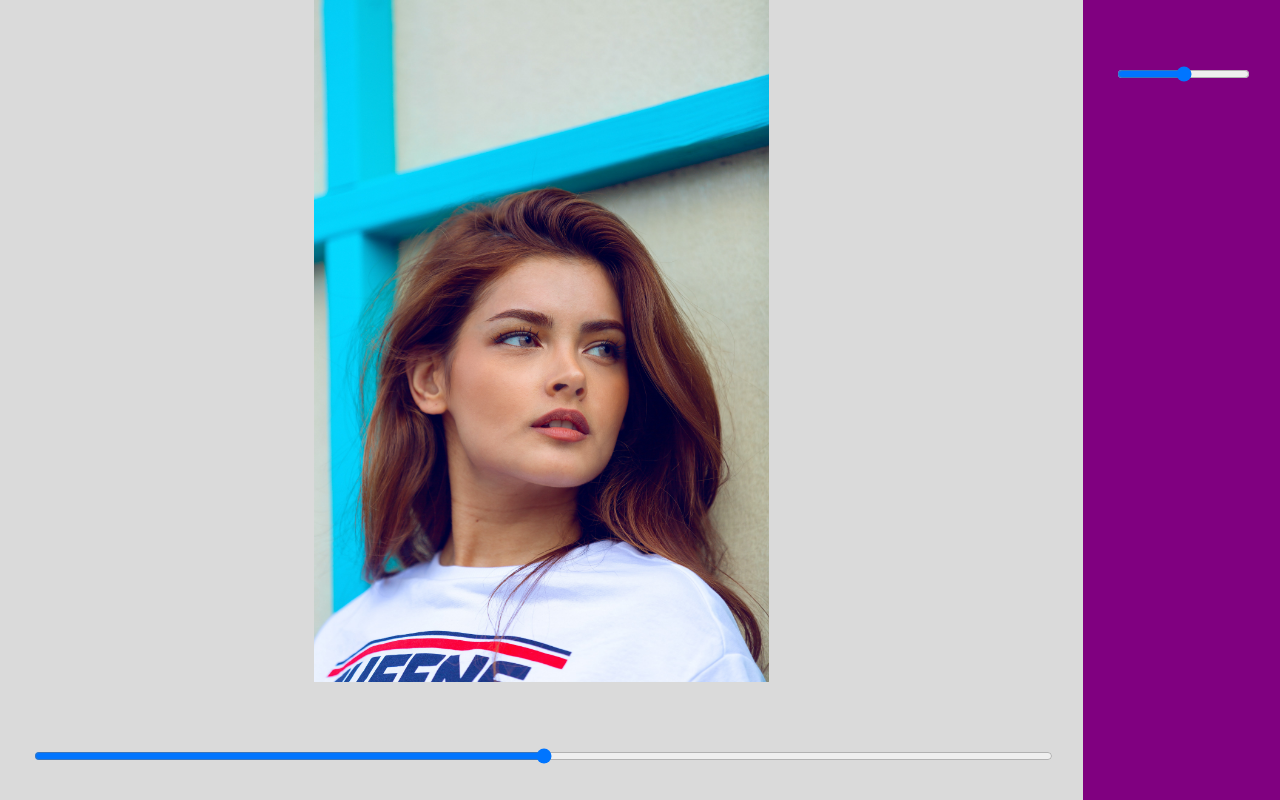
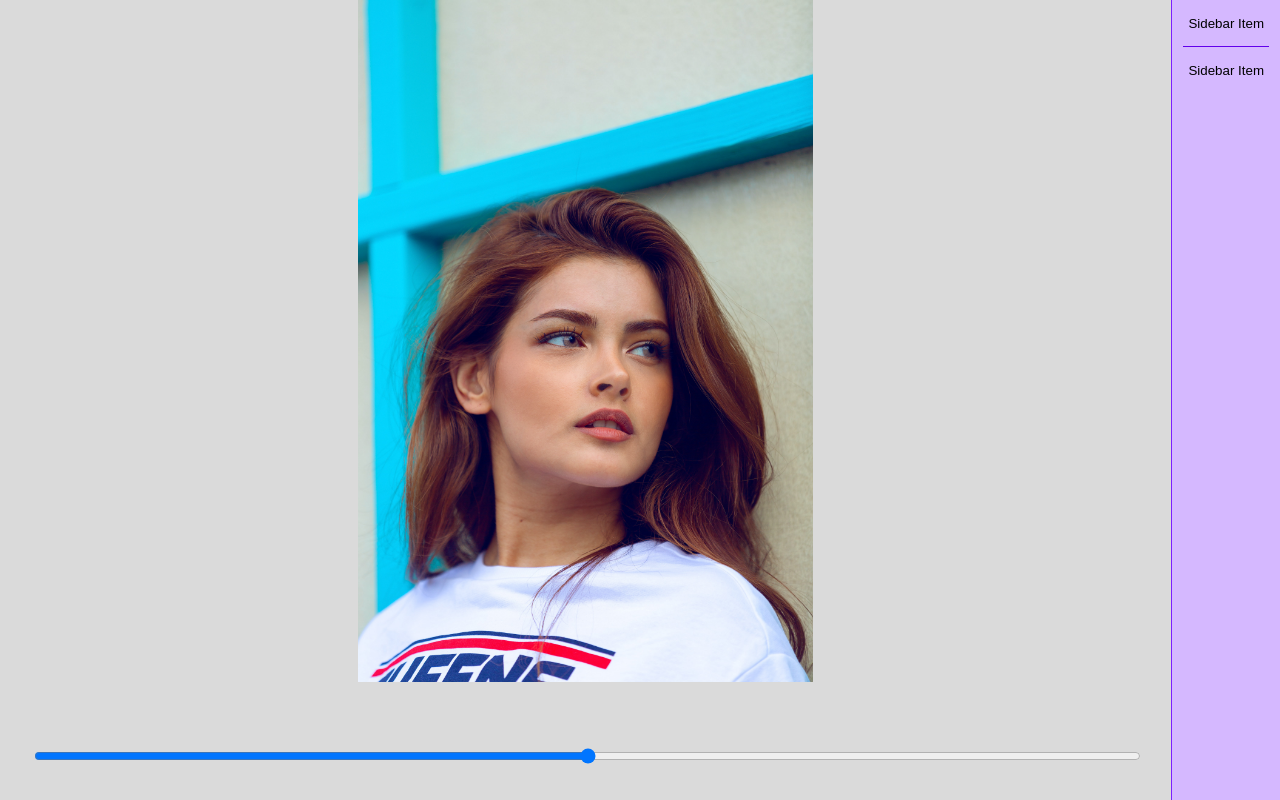
Before and after one commit to anjola-adeuyi/photoshop-react-typescript, a React (Create React App) app: page / in a window 1280 px wide. Built offline with nearby package versions, Linux system fonts and the light colour scheme.

Commit message:
sidebar component css

```diff
--- a/src/App.css
+++ b/src/App.css
@@ -21,7 +21,44 @@
 
 .sidebar {
   grid-area: sidebar;
-  background-color: purple;
+  background-color: hsl(265, 100%, 86%);
+  border-left: 1px solid hsl(265, 100%, 56%);
+  display: flex;
+  align-items: stretch;
+  flex-direction: column;
+}
+
+.sidebar-item {
+  cursor: pointer;
+  border: none;
+  outline: none;
+  background-color: hsl(265, 100%, 86%);
+  padding: 1rem;
+  position: relative;
+  transition: background-color 0.2s ease-in-out;
+}
+
+.sidebar-item:hover,
+.sidebar-item:focus {
+  background-color: hsl(265, 100%, 76%);
+}
+
+.sidebar-item:active {
+  background-color: hsl(265, 100%, 66%);
+}
+
+.sidebar-item:after {
+  content: '';
+  position: absolute;
+  bottom: 0;
+  left: 10%;
+  width: 80%;
+  height: 1px;
+  background-color: hsl(265, 100%, 46%);
+}
+
+.sidebar-item:last-child:after {
+  display: none;
 }
 
 .slider-container {
--- a/src/App.tsx
+++ b/src/App.tsx
@@ -1,5 +1,6 @@
 import React from 'react';
 import './App.css';
+import SidebarItem from './components/SidebarItem';
 import Slider from './components/Slider';
 
 function App() {
@@ -7,7 +8,8 @@ function App() {
     <div className='container'>
       <div className='main-image' />
       <div className='sidebar'>
-        <Slider />
+        <SidebarItem />
+        <SidebarItem />
       </div>
       <Slider />
     </div>
--- /dev/null
+++ b/src/components/SidebarItem.tsx
@@ -0,0 +1,7 @@
+import React from 'react';
+
+const SidebarItem = () => {
+  return <button className='sidebar-item'>Sidebar Item</button>;
+};
+
+export default SidebarItem;
```
